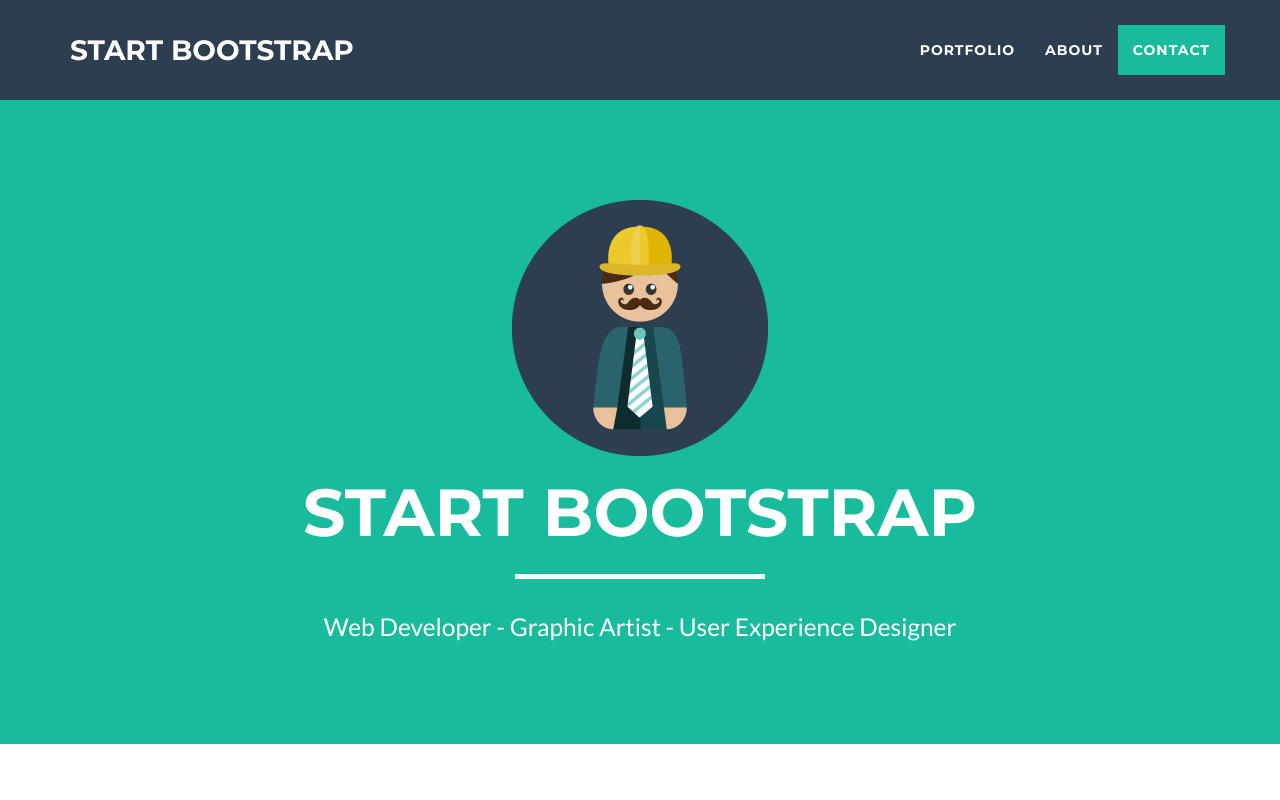
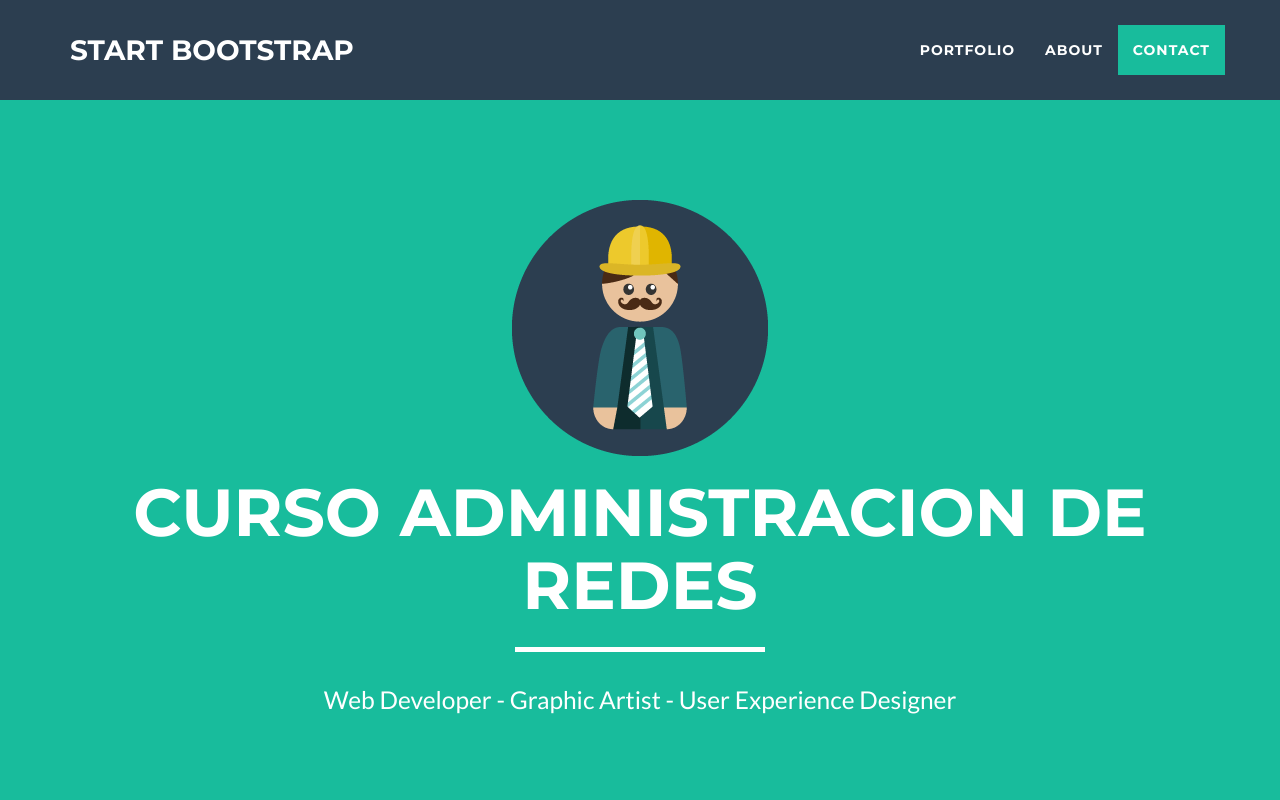
Before and after one commit to Sune29/Dise-oSitiosWeb, a website: page index.html in a window 1280 px wide. Shown: the top 800 px of the page. Drawn offline with nearby package versions, Linux system fonts and the light colour scheme.

Commit message:
Update index.html

```diff
--- a/index.html
+++ b/index.html
@@ -74,7 +74,7 @@
                 <div class="col-lg-12">
                     <img class="img-responsive" src="img/profile.png" alt="">
                     <div class="intro-text">
-                        <h1 class="name">Start Bootstrap</h1>
+                        <h1 class="name">CURSO ADMINISTRACION DE REDES</h1>
                         <hr class="star-light">
                         <span class="skills">Web Developer - Graphic Artist - User Experience Designer</span>
                     </div>
```
